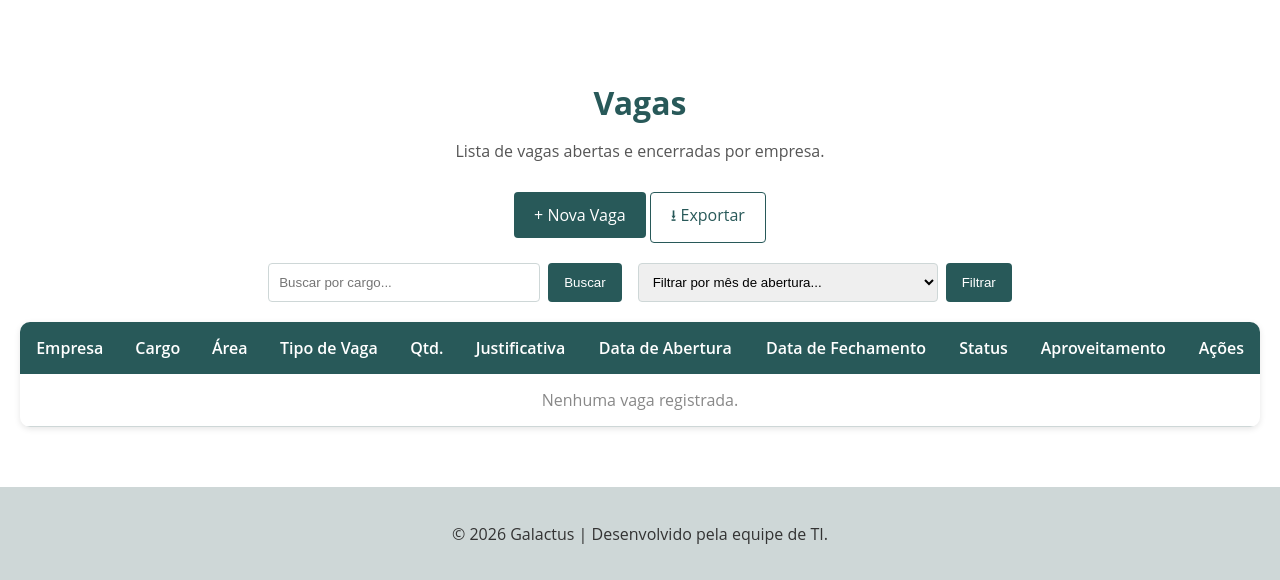
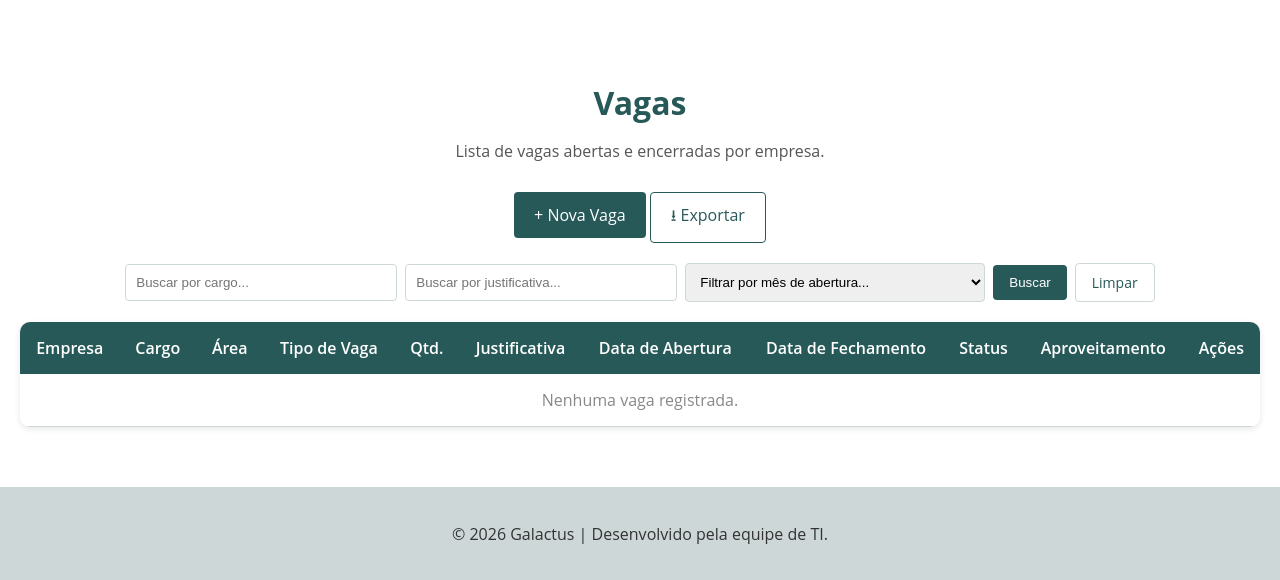
Before and after one commit to Lucasrc22/HR-Analytics, a Django app: page /vagas/ in a window 1280 px wide. Shown: the part 50-630 px from the top of the page. Run offline with Django 5.2, Linux system fonts and the light colour scheme; the visitor is signed in with stand-in values (Sample User, id 1); data that the repository does not hold is empty.

Commit message:
removendo redundância em vagas

```diff
--- a/docker-compose.yml
+++ b/docker-compose.yml
@@ -9,7 +9,6 @@ services:
       - .env
     environment:
       DJANGO_SETTINGS_MODULE: app.settings
-    # Sem "ports": a app NÃO é exposta ao host, só o nginx fala com ela.
     expose:
       - "8000"
     volumes:
--- a/vagas/forms.py
+++ b/vagas/forms.py
@@ -65,6 +65,10 @@ class VagasForm(forms.ModelForm):
 
     def __init__(self, *args, **kwargs):
             super().__init__(*args, **kwargs)
+            # Na edição da vaga o candidato já está registrado em "nome_candidato"
+            # e ainda não é funcionário, então o campo nem é montado.
+            if self.instance.pk:
+                return
             nomes = listar_funcionarios()
             self.fields["nom_funcionario"] = forms.CharField(
                 label="Funcionário",
--- a/vagas/templates/vagas.html
+++ b/vagas/templates/vagas.html
@@ -138,6 +138,9 @@
 
     .search-form {
       display: flex;
+      flex-wrap: wrap;
+      justify-content: center;
+      align-items: center;
       gap: 8px;
     }
 
@@ -161,6 +164,20 @@
       border-radius: 4px;
       cursor: pointer;
     }
+
+    .btn-clear {
+      padding: 9px 16px;
+      border: 1px solid #CED7D7;
+      background-color: #FFFFFF;
+      color: #285959;
+      border-radius: 4px;
+      text-decoration: none;
+      font-size: 14px;
+    }
+
+    .btn-clear:hover {
+      background-color: #A4C0B0;
+    }
   </style>
 
   <div class="container" align="center">
@@ -173,17 +190,15 @@
     <div class="search-bar">
       <form method="get" class="search-form">
         <input type="text" name="search" placeholder="Buscar por cargo..." value="{{ request.GET.search|default:'' }}">
-        <button type="submit">Buscar</button>
-      </form>
-
-      <form method="get" class="search-form">
+        <input type="text" name="justificativa" placeholder="Buscar por justificativa..." value="{{ request.GET.justificativa|default:'' }}">
         <select name="mes">
           <option value="">Filtrar por mês de abertura...</option>
           {% for mes in meses %}
             <option value="{{ mes }}" {% if request.GET.mes == mes %}selected{% endif %}>{{ mes|capfirst }}</option>
           {% endfor %}
         </select>
-        <button type="submit">Filtrar</button>
+        <button type="submit">Buscar</button>
+        <a href="{% url 'vagas_list' %}" class="btn-clear">Limpar</a>
       </form>
     </div>
 
--- a/vagas/views.py
+++ b/vagas/views.py
@@ -40,6 +40,10 @@ class VagasListView(LoginRequiredMixin, PermissionRequiredMixin, ListView):
         search = self.request.GET.get("search")
         if search:
             queryset = queryset.filter(cargo__icontains=search)
+
+        justificativa = self.request.GET.get("justificativa", "").strip()
+        if justificativa:
+            queryset = queryset.filter(justificativa__icontains=justificativa)
 
         mes = self.request.GET.get("mes", "").strip().lower()
         if mes in MESES:
```
Also changed, not shown: vagas/models.py (+6 -1 lines), vagas/migrations/0008_alter_vagas_tipo_vaga.py (added), 1 other file.
